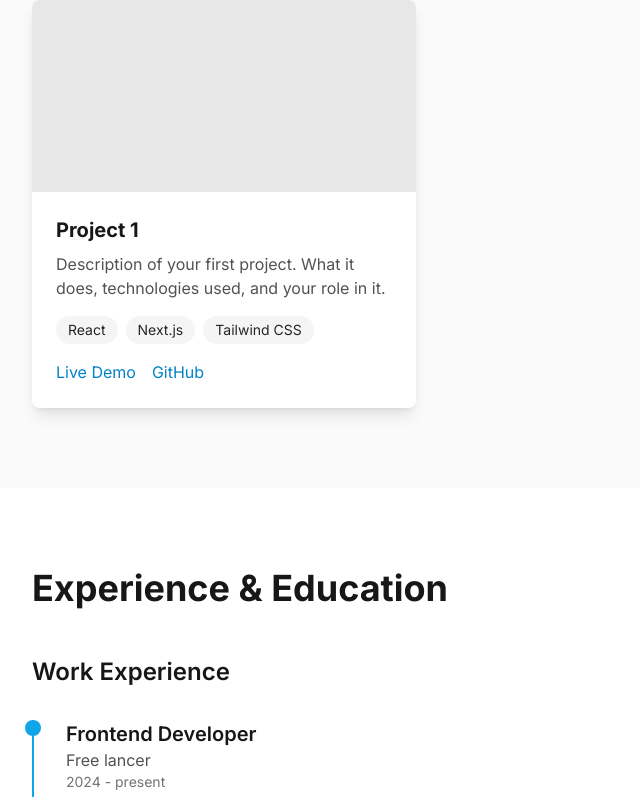
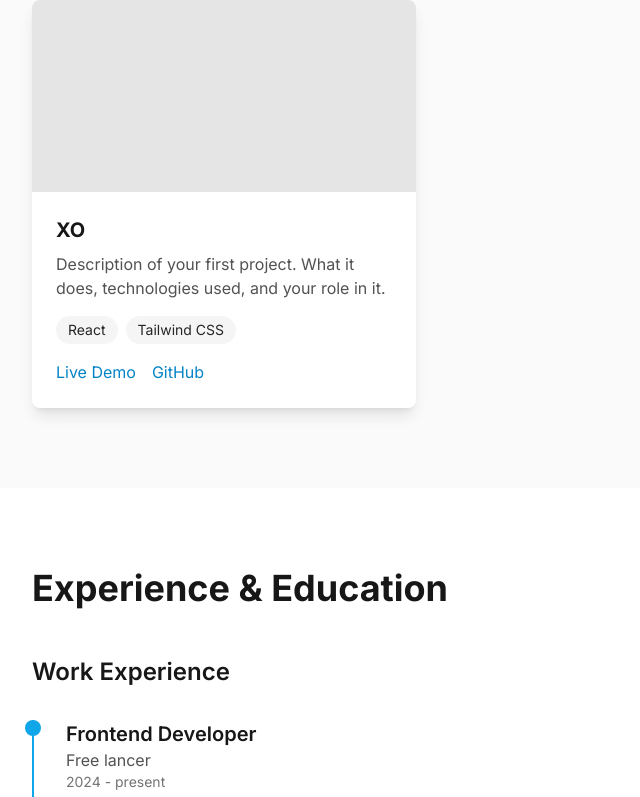
Before and after one commit to SHANKER4K/ismail-portfolio, a Next.js app: page / in a window 1280 px wide. Shown: the part 1726-2523 px from the top of the page, without its empty margins (0-640 px from the left). Built offline with nearby package versions, Linux system fonts and the light colour scheme.

Commit message:
fix run build

```diff
--- a/src/components/projects.js
+++ b/src/components/projects.js
@@ -1,36 +1,41 @@
 "use client";
-import React from 'react';
-import Image from 'next/image';
+import React from "react";
+import Image from "next/image";
 
 function Projects() {
   const projects = [
     {
-      title: "Project 1",
-      description: "Description of your first project. What it does, technologies used, and your role in it.",
-      image: "/project1.jpg", // Add your project images to public folder
-      technologies: ["React", "Next.js", "Tailwind CSS"],
-      liveLink: "https://project1.com",
-      githubLink: "https://github.com/yourusername/project1"
+      title: "XO",
+      description:
+        "Description of your first project. What it does, technologies used, and your role in it.",
+      technologies: ["React", "Tailwind CSS"],
+      liveLink: "https://xo-one-sepia.vercel.app",
+      githubLink: "https://github.com/SHANKER4K/XO",
     },
-    // Add more projects here
   ];
 
   return (
-    <section id="projects" className="py-12 sm:py-20 bg-neutral-50 dark:bg-neutral-900">
+    <section
+      id="projects"
+      className="py-12 sm:py-20 bg-neutral-50 dark:bg-neutral-900"
+    >
       <div className="container mx-auto px-4 sm:px-6 lg:px-8 max-w-7xl">
-        <h2 className="text-3xl sm:text-4xl font-bold mb-8 sm:mb-12">Projects</h2>
+        <h2 className="text-3xl sm:text-4xl font-bold mb-8 sm:mb-12">
+          Projects
+        </h2>
         <div className="grid sm:grid-cols-2 lg:grid-cols-3 gap-6 sm:gap-8">
           {projects.map((project, index) => (
             <div
               key={index}
               className="bg-white dark:bg-neutral-800 rounded-lg overflow-hidden hover:transform hover:scale-105 transition-all duration-300 flex flex-col shadow-lg dark:shadow-neutral-800"
             >
-              <div className="relative h-48 w-full">
-                {/* Add your project images */}
-                <div className="absolute inset-0 bg-neutral-200 dark:bg-neutral-700 animate-pulse"></div>
-              </div>
+              {/* Placeholder div instead of Image component */}
+              <div className="h-48 w-full bg-neutral-200 dark:bg-neutral-700"></div>
+
               <div className="p-4 sm:p-6 flex-1 flex flex-col">
-                <h3 className="text-lg sm:text-xl font-bold mb-2">{project.title}</h3>
+                <h3 className="text-lg sm:text-xl font-bold mb-2">
+                  {project.title}
+                </h3>
                 <p className="text-neutral-600 dark:text-gray-300 mb-4 text-sm sm:text-base flex-1">
                   {project.description}
                 </p>
```
